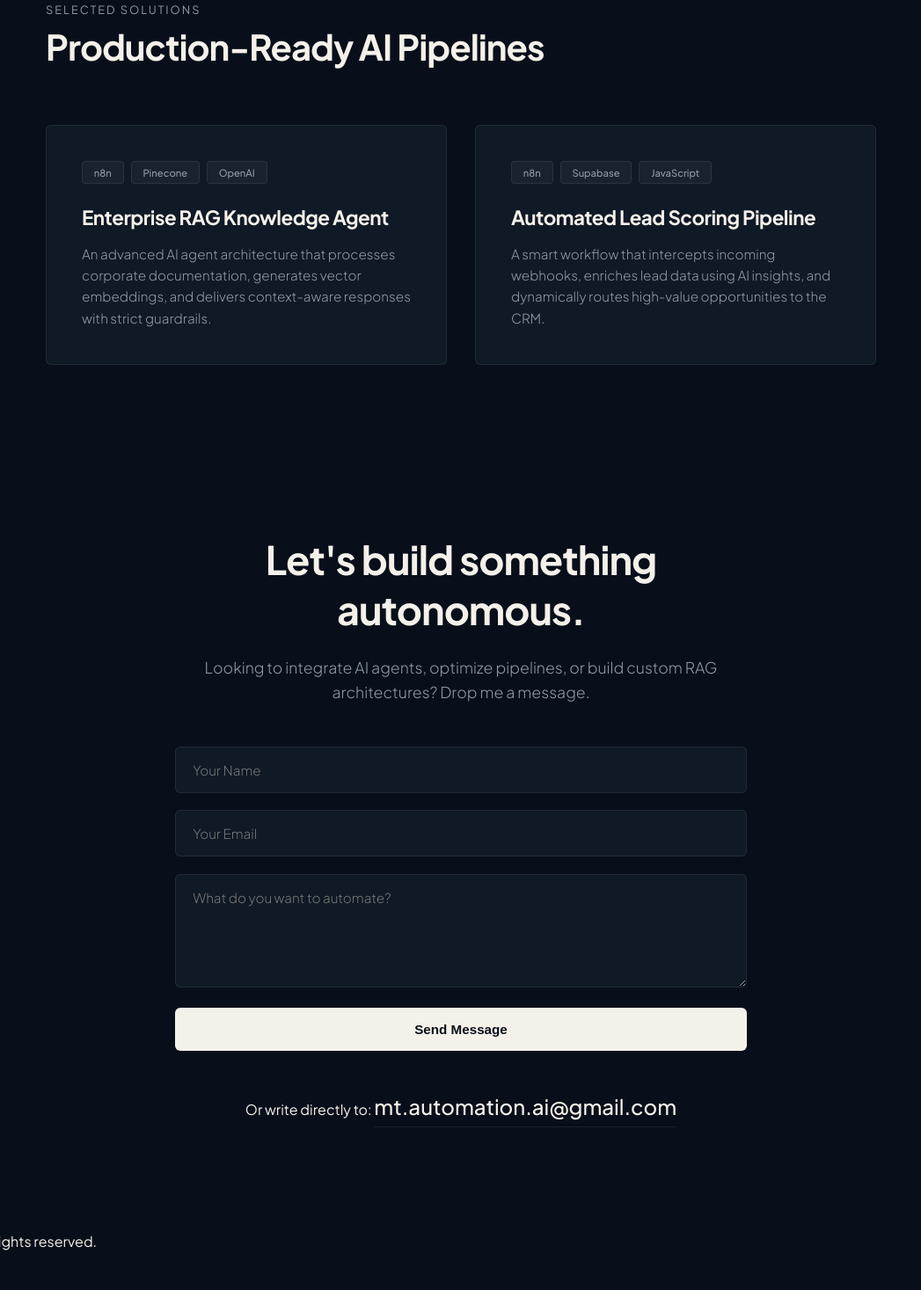
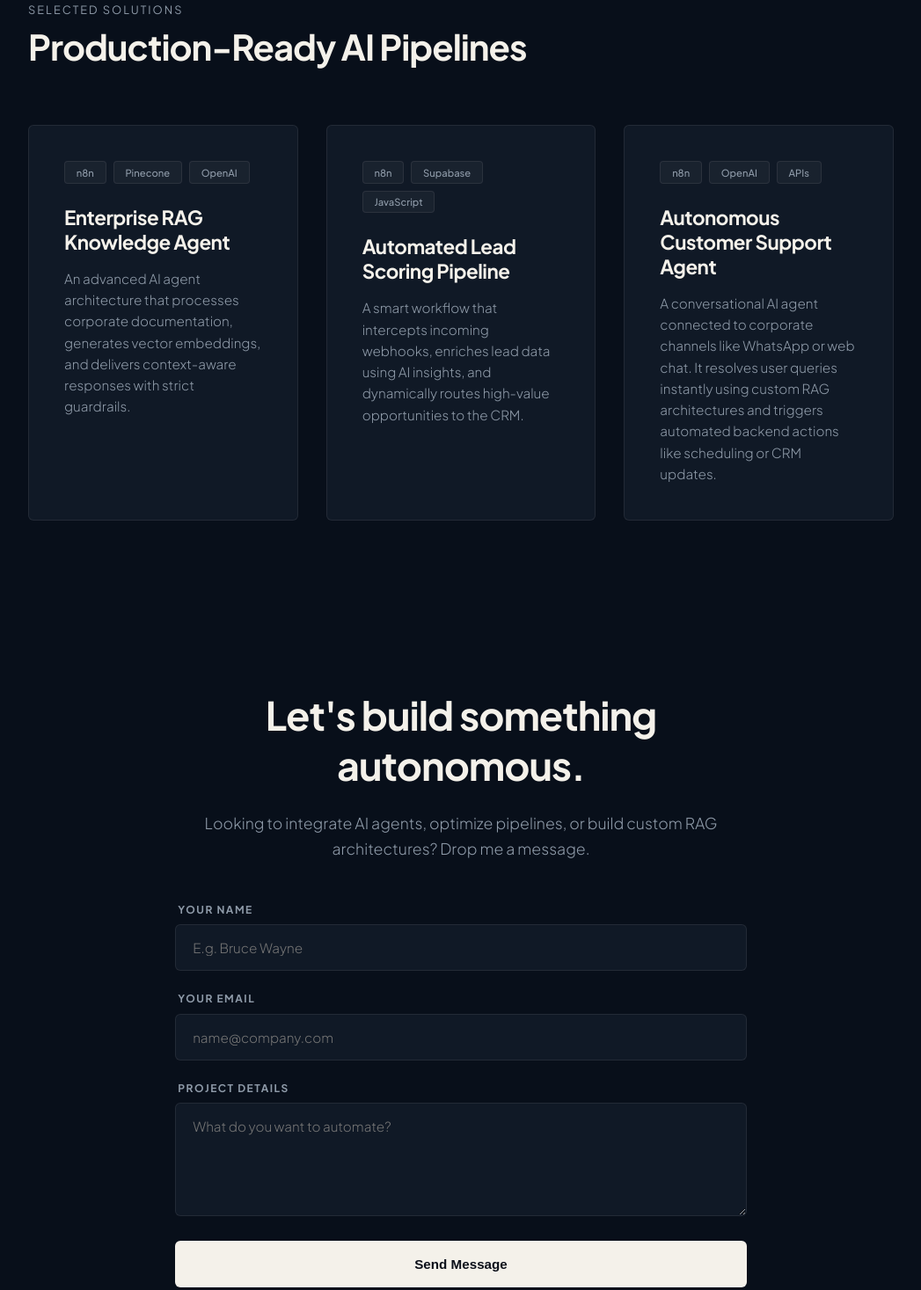
Before and after one commit to mt-automations-ai/portfolio, a plain HTML site: page index.html in a window 1280 px wide. Shown: the part 925-2392 px from the top of the page at 88% size, without its empty margins (116-1163 px from the left). Before the commit the page ends 2347 px from the top, so only its background shows below. Drawn offline with nearby package versions, Linux system fonts and the light colour scheme; a web font is replaced by a local one.

Commit message:
Añadida tercera tarjeta, maquetado de formulario y animaciones premium

```diff
--- a/index.html
+++ b/index.html
@@ -20,7 +20,7 @@
     </nav>
 
     <header class="hero">
-        <div class="hero-container">
+        <div class="hero-container fade-in-up">
             <div class="badge">Next-Gen Automation</div>
             <h1>Scaling Businesses With <span class="text-serif">AI Agents</span> & Advanced Workflows</h1>
             <p>I design and build production-ready automation pipelines using n8n, vector databases, and custom RAG architectures to eliminate manual friction.</p>
@@ -32,13 +32,13 @@
     </header>
 
     <section id="projects" class="projects-section">
-        <div class="section-header">
+        <div class="section-header fade-in-up">
             <span class="section-subtitle">Selected Solutions</span>
             <h2>Production-Ready AI Pipelines</h2>
         </div>
 
         <div class="projects-grid">
-            <div class="project-card">
+            <div class="project-card fade-in-up">
                 <div class="project-tags">
                     <span>n8n</span>
                     <span>Pinecone</span>
@@ -48,7 +48,7 @@
                 <p>An advanced AI agent architecture that processes corporate documentation, generates vector embeddings, and delivers context-aware responses with strict guardrails.</p>
             </div>
 
-            <div class="project-card">
+            <div class="project-card fade-in-up">
                 <div class="project-tags">
                     <span>n8n</span>
                     <span>Supabase</span>
@@ -57,22 +57,36 @@
                 <h3>Automated Lead Scoring Pipeline</h3>
                 <p>A smart workflow that intercepts incoming webhooks, enriches lead data using AI insights, and dynamically routes high-value opportunities to the CRM.</p>
             </div>
+
+            <!-- NUEVA TARJETA DE SOPORTE AUTOMÁTICO -->
+            <div class="project-card fade-in-up">
+                <div class="project-tags">
+                    <span>n8n</span>
+                    <span>OpenAI</span>
+                    <span>APIs</span>
+                </div>
+                <h3>Autonomous Customer Support Agent</h3>
+                <p>A conversational AI agent connected to corporate channels like WhatsApp or web chat. It resolves user queries instantly using custom RAG architectures and triggers automated backend actions like scheduling or CRM updates.</p>
+            </div>
         </div>
     </section>
 
     <section id="contact" class="contact-section">
-        <div class="contact-container">
+        <div class="contact-container fade-in-up">
             <h2>Let's build something autonomous.</h2>
             <p class="contact-subtitle">Looking to integrate AI agents, optimize pipelines, or build custom RAG architectures? Drop me a message.</p>
 
             <form id="contact-form" class="web-form">
                 <div class="form-group">
-                    <input type="text" id="name" name="name" placeholder="Your Name" required>
+                    <label for="name">Your Name</label>
+                    <input type="text" id="name" name="name" placeholder="E.g. Bruce Wayne" required>
                 </div>
                 <div class="form-group">
-                    <input type="email" id="email" name="email" placeholder="Your Email" required>
+                    <label for="email">Your Email</label>
+                    <input type="email" id="email" name="email" placeholder="name@company.com" required>
                 </div>
                 <div class="form-group">
+                    <label for="message">Project Details</label>
                     <textarea id="message" name="message" rows="5" placeholder="What do you want to automate?" required></textarea>
                 </div>
                 <button type="submit" class="btn-submit">Send Message</button>
@@ -98,7 +112,6 @@
             btn.textContent = 'Sending...';
             btn.style.opacity = '0.7';
 
-            // Recogemos los datos con estructura limpia
             const formData = {
                 name: document.getElementById('name').value,
                 email: document.getElementById('email').value,
@@ -109,7 +122,6 @@
             const webhookUrl = 'https://siesta-pogo-fame.ngrok-free.dev/webhook/6b360522-d4e8-4355-9b3e-0cf5df3a27cb';
 
             try {
-                // Forzamos modo 'no-cors' para saltar el bloqueo de Docker local
                 await fetch(webhookUrl, {
                     method: 'POST',
                     mode: 'no-cors',
@@ -119,7 +131,6 @@
                     body: JSON.stringify(formData)
                 });
 
-                // Al usar 'no-cors' la respuesta es opaca, si llega aquí es que se envió
                 alert('¡Mensaje enviado con éxito! Revisa tu n8n.');
                 document.getElementById('contact-form').reset();
 
--- a/style.css
+++ b/style.css
@@ -19,6 +19,32 @@
     color: var(--text-main);
     font-family: 'Plus Jakarta Sans', sans-serif;
     overflow-x: hidden;
+}
+
+/* ==========================================================================
+   ANIMACIONES SUTILES (PREMIUM)
+   ========================================================================== */
+@keyframes fadeInUp {
+    from {
+        opacity: 0;
+        transform: translateY(24px);
+    }
+    to {
+        opacity: 1;
+        transform: translateY(0);
+    }
+}
+
+.fade-in-up {
+    animation: fadeInUp 0.8s cubic-bezier(0.16, 1, 0.3, 1) forwards;
+}
+
+/* Retardos opcionales para que los elementos carguen de forma escalonada */
+.projects-grid .project-card:nth-child(2) {
+    animation-delay: 0.15s;
+}
+.projects-grid .project-card:nth-child(3) {
+    animation-delay: 0.3s;
 }
 
 /* Navegación */
@@ -63,12 +89,14 @@
     padding: 0.6rem 1.4rem;
     border-radius: 4px;
     background: rgba(244, 241, 234, 0.02);
+    transition: all 0.3s cubic-bezier(0.16, 1, 0.3, 1);
 }
 
 .nav-links .btn-nav:hover {
     background: var(--text-main);
     color: var(--bg-color);
     border-color: var(--text-main);
+    transform: translateY(-1px);
 }
 
 /* Hero Section */
@@ -143,16 +171,16 @@
     text-decoration: none;
     font-weight: 600;
     font-size: 1rem;
-    transition: all 0.3s ease;
+    transition: all 0.3s cubic-bezier(0.16, 1, 0.3, 1);
     border: 1px solid var(--accent-creme);
 }
 
 .btn-primary:hover {
-    transform: translateY(-2px);
+    transform: translateY(-3px);
     background: transparent;
     color: var(--text-main);
     border-color: var(--text-main);
-    box-shadow: 0 10px 25px rgba(244, 241, 234, 0.05);
+    box-shadow: 0 12px 30px rgba(244, 241, 234, 0.08);
 }
 
 .btn-secondary {
@@ -164,18 +192,19 @@
     text-decoration: none;
     font-weight: 600;
     font-size: 1rem;
-    transition: all 0.3s;
+    transition: all 0.3s cubic-bezier(0.16, 1, 0.3, 1);
 }
 
 .btn-secondary:hover {
     background: rgba(244, 241, 234, 0.05);
     border-color: var(--text-main);
+    transform: translateY(-2px);
 }
 
 /* Sección de Proyectos */
 .projects-section {
     padding: 8rem 10% 4rem 10%;
-    max-width: 1200px;
+    max-width: 1240px;
     margin: 0 auto;
 }
 
@@ -198,9 +227,10 @@
     letter-spacing: -1px;
 }
 
+/* Actualizado para alojar perfectamente 3 tarjetas simétricas */
 .projects-grid {
     display: grid;
-    grid-template-columns: repeat(auto-fit, minmax(350px, 1fr));
+    grid-template-columns: repeat(auto-fit, minmax(300px, 1fr));
     gap: 2rem;
 }
 
@@ -209,16 +239,19 @@
     border: 1px solid var(--border);
     padding: 2.5rem;
     border-radius: 6px;
-    transition: transform 0.3s, border-color 0.3s;
+    opacity: 0; /* Empieza oculto para la animación fade-in */
+    transition: transform 0.4s cubic-bezier(0.16, 1, 0.3, 1), border-color 0.4s ease, box-shadow 0.4s ease;
 }
 
 .project-card:hover {
-    transform: translateY(-4px);
-    border-color: rgba(244, 241, 234, 0.2);
+    transform: translateY(-6px);
+    border-color: rgba(244, 241, 234, 0.22);
+    box-shadow: 0 15px 35px rgba(0, 0, 0, 0.25);
 }
 
 .project-tags {
     display: flex;
+    flex-wrap: wrap;
     gap: 0.5rem;
     margin-bottom: 1.5rem;
 }
@@ -247,16 +280,18 @@
     font-weight: 300;
 }
 
-/* Sección de Contacto */
+/* Sección de Contacto Base */
 .contact-section {
-    padding: 10rem 10% 4rem 10%;
+    padding: 8rem 10%;
+    max-width: 1200px;
+    margin: 0 auto;
     text-align: center;
-    position: relative;
 }
 
 .contact-container {
-    max-width: 600px;
+    max-width: 650px;
     margin: 0 auto;
+    opacity: 0; /* Esencial para el efecto fade-in */
 }
 
 .contact-section h2 {
@@ -266,12 +301,12 @@
     margin-bottom: 1.5rem;
 }
 
-.contact-section p {
+.contact-subtitle {
     color: var(--text-muted);
-    font-size: 1.1rem;
-    line-height: 1.6;
     margin-bottom: 3rem;
     font-weight: 300;
+    line-height: 1.6;
+    font-size: 1.1rem;
 }
 
 .btn-email {
@@ -300,36 +335,30 @@
     color: rgba(244, 241, 234, 0.3) !important;
 }
 
-/* Estilos del Formulario de Contacto - CORREGIDO */
-.contact-section {
-    padding: 8rem 10%;
-    max-width: 1200px; /* Ampliado para que el título no se aplaste */
-    margin: 0 auto;
-    text-align: center;
-}
-
-.contact-container {
-    max-width: 650px; /* Centramos solo el contenido interior de forma elegante */
-    margin: 0 auto;
-}
-
-.contact-subtitle {
-    color: var(--text-muted);
-    margin-bottom: 3rem;
-    font-weight: 300;
-    line-height: 1.6;
-}
-
+/* Formulario de Contacto Estructurado */
 .web-form {
     display: flex;
     flex-direction: column;
-    gap: 1.2rem;
-    margin-bottom: 3rem;
-    width: 100%; /* Fuerza al formulario a usar todo el ancho del contenedor */
+    gap: 1.5rem;
+    margin-bottom: 3.5rem;
+    width: 100%;
 }
 
 .form-group {
     width: 100%;
+    text-align: left; /* Alinea las etiquetas a la izquierda para un look limpio */
+}
+
+/* Estilos elegantes para los títulos del formulario */
+.form-group label {
+    display: block;
+    font-size: 0.75rem;
+    font-weight: 600;
+    text-transform: uppercase;
+    letter-spacing: 1.5px;
+    color: var(--text-muted);
+    margin-bottom: 0.6rem;
+    padding-left: 0.2rem;
 }
 
 .form-group input,
@@ -343,33 +372,53 @@
     font-family: inherit;
     font-size: 0.95rem;
     font-weight: 300;
-    box-sizing: border-box; /* Evita que se desborde */
-    transition: border-color 0.3s ease;
+    box-sizing: border-box;
+    transition: border-color 0.3s ease, box-shadow 0.3s ease;
 }
 
 .form-group input:focus,
 .form-group textarea:focus {
     outline: none;
-    border-color: rgba(244, 241, 234, 0.3);
+    border-color: rgba(244, 241, 234, 0.25);
+    box-shadow: 0 0 12px rgba(244, 241, 234, 0.02);
 }
 
-/* Botón de Enviar - Arreglado el texto */
+/* Botón de Enviar */
 .btn-submit {
     width: 100%;
-    background-color: #f4f1ea; /* Forzamos el color crema puro */
-    color: #0b0f19; /* Forzamos el color oscuro del fondo para el texto */
+    background-color: #f4f1ea;
+    color: #0b0f19;
     border: none;
-    padding: 1rem;
+    padding: 1.1rem;
     border-radius: 6px;
     font-size: 0.95rem;
     font-weight: 600;
     cursor: pointer;
     box-sizing: border-box;
-    display: block; /* Asegura que se renderice correctamente el bloque */
-    transition: opacity 0.3s ease, transform 0.2s ease;
+    display: block;
+    transition: opacity 0.3s ease, transform 0.2s ease, box-shadow 0.3s ease;
 }
 
 .btn-submit:hover {
-    opacity: 0.9;
-    transform: translateY(-1px);
+    opacity: 0.92;
+    transform: translateY(-2px);
+    box-shadow: 0 8px 20px rgba(244, 241, 234, 0.1);
 }
+
+.contact-direct {
+    margin-top: 1rem;
+}
+
+.main-footer {
+    padding: 4rem 0;
+    text-align: center;
+    border-top: 1px solid var(--border);
+    max-width: 1200px;
+    margin: 0 auto;
+}
+
+.main-footer p {
+    font-size: 0.85rem;
+    color: var(--text-muted);
+    opacity: 0.6;
+}
```
